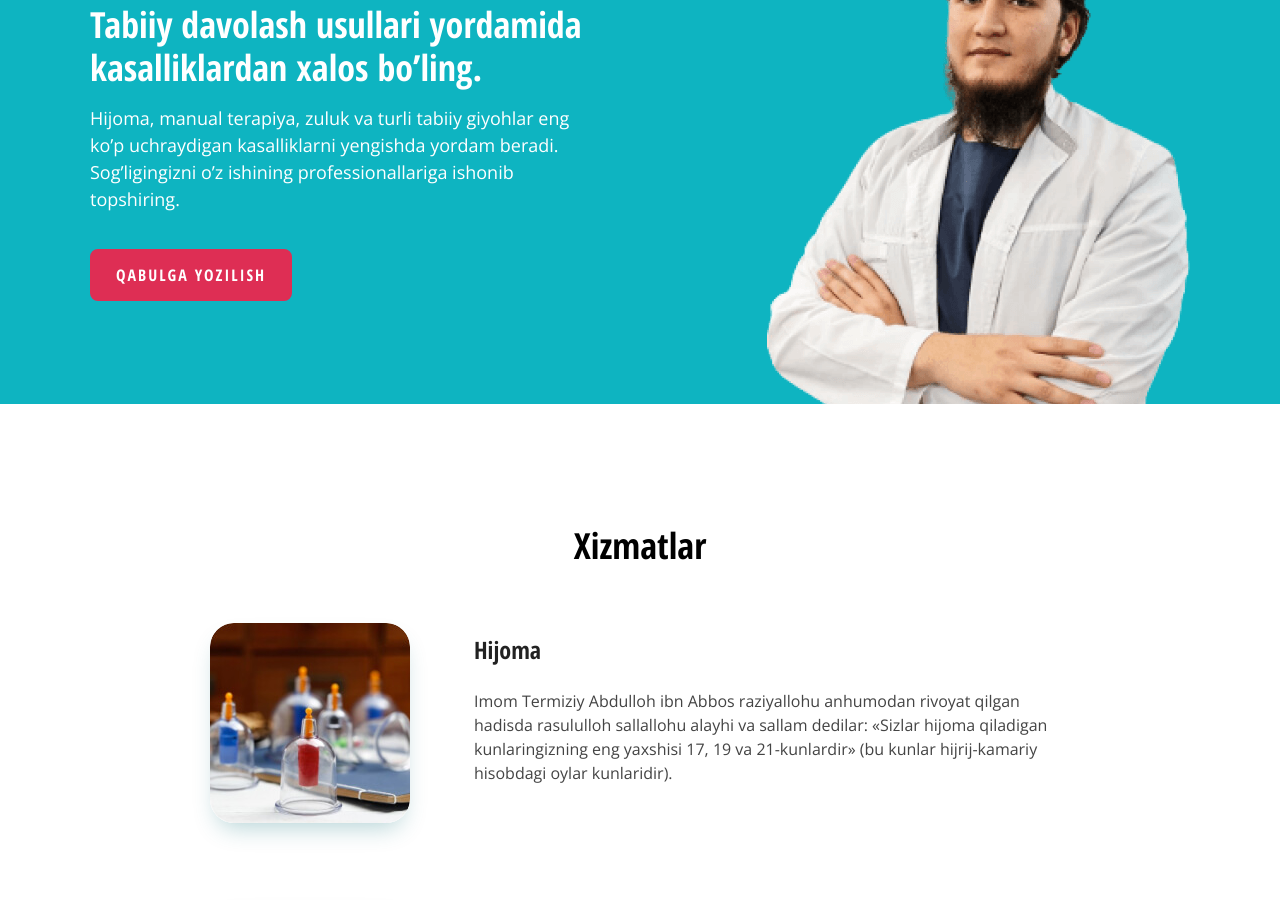
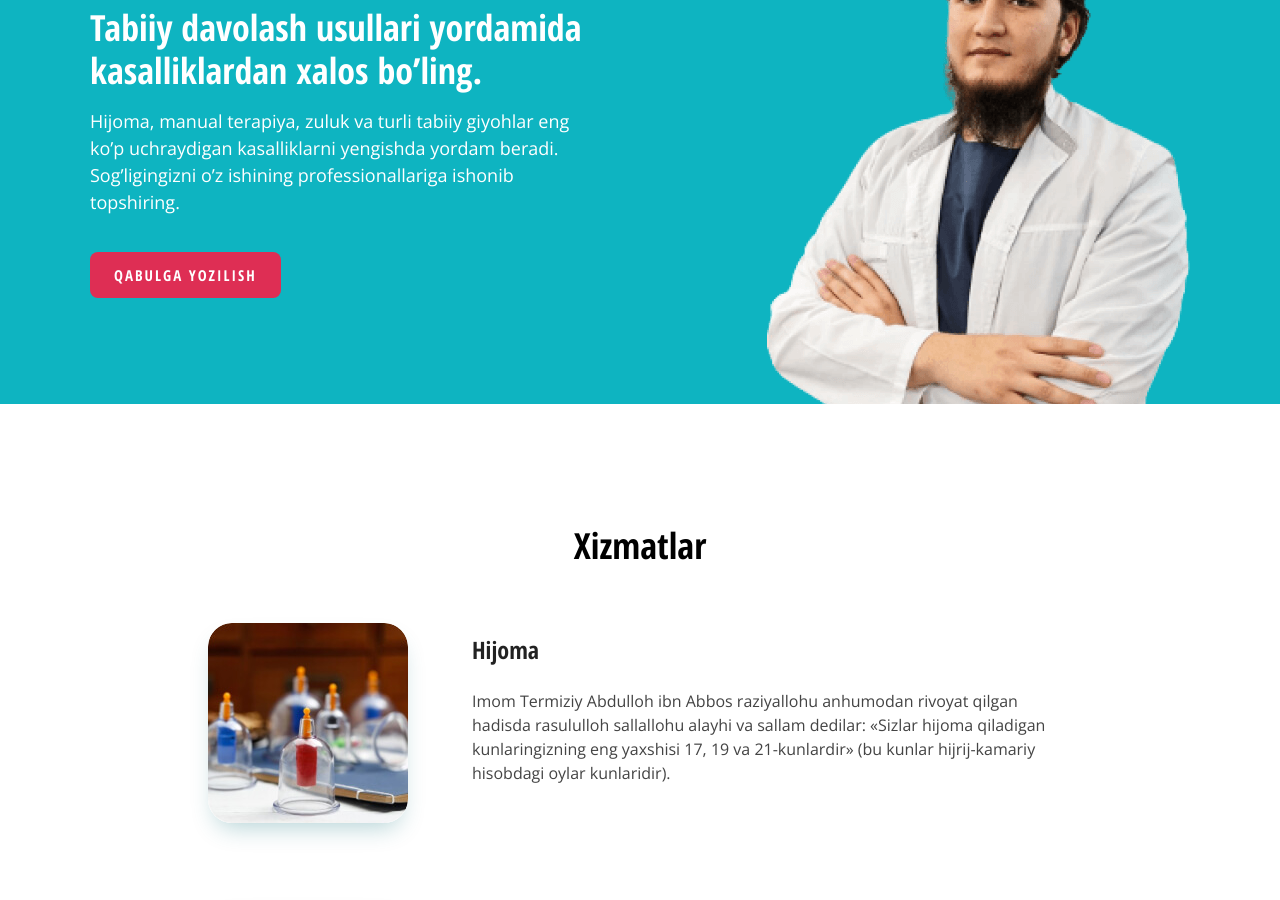
Before and after one commit to Azizbek-Boyhamdamov/AnsorMed, a plain HTML site: page index.html in a window 1280 px wide. Shown: the part 233-1133 px from the top of the page. Drawn offline with nearby package versions, Linux system fonts and the light colour scheme.

Commit message:
Add font-size to main-btn and remove border , add margin-left and right to service-info-inner

```diff
--- a/css/style.css
+++ b/css/style.css
@@ -84,9 +84,9 @@ li{
   padding: 12px 24px;
   background-color : #DE2E54;
   color: #fff;
-  border: 2px solid #DE2E54;
   font-family: 'Open Sans Condensed',Arial, sans-serif;
   font-weight: 700;
+  font-size: 15px;
   text-transform: uppercase;
   letter-spacing: 2px;
   border-radius: 8px;
@@ -142,15 +142,13 @@ li{
 }
 
 /* SERVICES */
-/* .services{
-  display: flex;
-  justify-content: center;
-} */
+
 .service-info-inner{
-  padding: 120px 120px;
-  /* padding-top: 120px;
+  margin-right: auto;
+  margin-left: auto;
+  padding-top: 120px;
   padding-bottom: 120px;
-  width: 864px; */
+  width: 864px;
   color: #000;
 }
 .service-heading{
```
